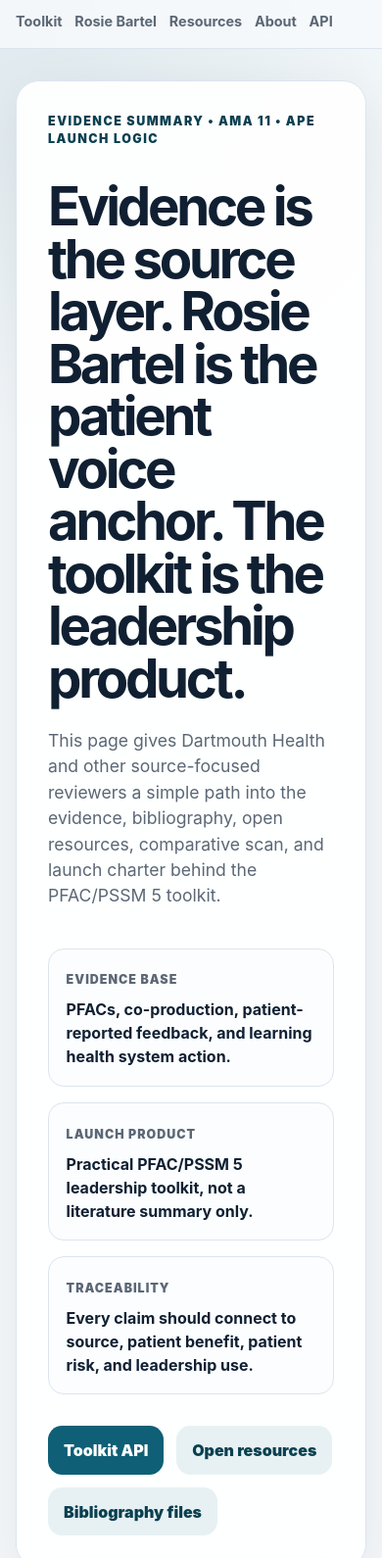
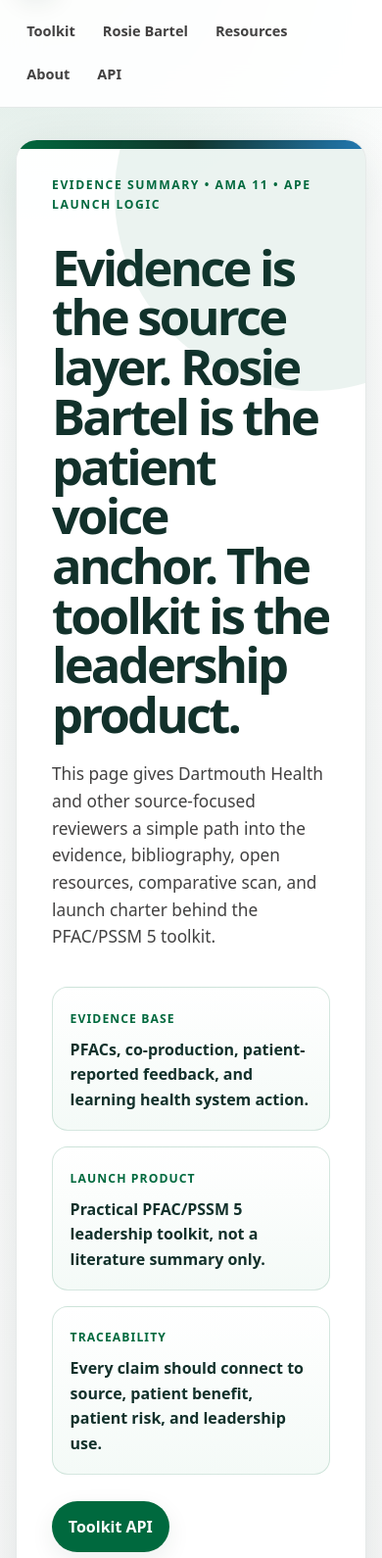
Before and after one commit to mega-byte2600/ape-pfac-pssm5-toolkit, a plain HTML site: page web/evidence.html in a window 390 px wide. Shown: the part 65-1655 px from the top of the page at 98% size. Drawn offline with Linux system fonts and the light colour scheme.

Commit message:
Apply Dartmouth-inspired visual polish

```diff
--- a/web/styles.css
+++ b/web/styles.css
@@ -1,25 +1,32 @@
 :root {
   color-scheme: light;
-  --ink: #102032;
-  --muted: #5b6775;
-  --line: #dce5ee;
-  --bg: #f7fafc;
+  --dartmouth-green: #00693e;
+  --forest: #12312b;
+  --pine: #0b3d2e;
+  --river: #267aba;
+  --granite: #424141;
+  --mist: #f7f7f7;
+  --cream: #fbfaf6;
+  --ink: #17211f;
+  --muted: #5f6b68;
+  --line: #d9e4df;
   --card: #ffffff;
-  --accent: #0f5f76;
-  --accent-dark: #0a4050;
-  --patient: #155e54;
-  --risk: #7a3e19;
-  --shadow: 0 18px 60px rgba(16, 32, 50, 0.10);
-  font-family: Inter, ui-sans-serif, system-ui, -apple-system, BlinkMacSystemFont, "Segoe UI", sans-serif;
+  --patient: #00693e;
+  --risk: #8a3a2b;
+  --shadow: 0 18px 50px rgba(18, 49, 43, 0.12);
+  --soft-shadow: 0 8px 24px rgba(18, 49, 43, 0.08);
+  font-family: ui-sans-serif, system-ui, -apple-system, BlinkMacSystemFont, "Segoe UI", Arial, sans-serif;
 }
 
 * { box-sizing: border-box; }
 html { scroll-behavior: smooth; }
 body {
   margin: 0;
-  background: radial-gradient(circle at top left, rgba(15, 95, 118, 0.12), transparent 32rem), var(--bg);
+  background:
+    radial-gradient(circle at 12% 0%, rgba(0, 105, 62, 0.16), transparent 28rem),
+    linear-gradient(180deg, #ffffff 0%, var(--mist) 48%, #eef5f1 100%);
   color: var(--ink);
-  line-height: 1.5;
+  line-height: 1.6;
 }
 
 a { color: inherit; }
@@ -27,10 +34,10 @@
   position: absolute;
   left: -999px;
   top: 1rem;
-  background: var(--ink);
+  background: var(--forest);
   color: white;
   padding: .75rem 1rem;
-  border-radius: .75rem;
+  border-radius: 999px;
 }
 .skip:focus { left: 1rem; z-index: 20; }
 
@@ -42,78 +49,104 @@
   align-items: center;
   justify-content: space-between;
   gap: 1rem;
-  padding: 1rem clamp(1rem, 3vw, 3rem);
-  background: rgba(247, 250, 252, 0.86);
-  backdrop-filter: blur(16px);
-  border-bottom: 1px solid var(--line);
+  padding: .95rem clamp(1rem, 3vw, 3rem);
+  background: rgba(255, 255, 255, 0.92);
+  backdrop-filter: blur(18px);
+  border-bottom: 1px solid rgba(18, 49, 43, .10);
 }
-.brand { display: flex; align-items: center; gap: .8rem; }
-.brand strong { display: block; letter-spacing: -.02em; }
+.brand { display: flex; align-items: center; gap: .85rem; }
+.brand strong { display: block; letter-spacing: -.02em; color: var(--forest); }
 .brand small { display: block; color: var(--muted); }
 .mark {
   display: grid;
   place-items: center;
   width: 2.7rem;
   height: 2.7rem;
-  border-radius: .9rem;
-  background: var(--accent);
+  border-radius: .85rem;
+  background: linear-gradient(135deg, var(--dartmouth-green), var(--forest));
   color: white;
-  font-weight: 800;
+  font-weight: 900;
+  box-shadow: var(--soft-shadow);
 }
-nav { display: flex; gap: .8rem; flex-wrap: wrap; }
+nav { display: flex; gap: .35rem; flex-wrap: wrap; justify-content: flex-end; }
 nav a {
   text-decoration: none;
-  color: var(--muted);
-  font-weight: 700;
-  font-size: .9rem;
+  color: var(--granite);
+  font-weight: 750;
+  font-size: .91rem;
+  padding: .45rem .7rem;
+  border-radius: 999px;
 }
-nav a:hover { color: var(--accent-dark); }
+nav a:hover { color: var(--dartmouth-green); background: rgba(0, 105, 62, .08); }
 
 main {
-  width: min(1180px, calc(100% - 2rem));
+  width: min(1160px, calc(100% - 2rem));
   margin: 0 auto;
   padding: 2rem 0 4rem;
 }
 .hero, .panel {
-  background: rgba(255, 255, 255, .92);
-  border: 1px solid var(--line);
-  border-radius: 1.5rem;
+  background: rgba(255, 255, 255, .94);
+  border: 1px solid rgba(18, 49, 43, .10);
+  border-radius: 1.35rem;
   box-shadow: var(--shadow);
 }
 .hero {
-  padding: clamp(2rem, 5vw, 4.5rem);
+  position: relative;
+  overflow: hidden;
+  padding: clamp(2.25rem, 5vw, 4.75rem);
   min-height: 560px;
   display: grid;
   align-content: center;
-  gap: 1.5rem;
+  gap: 1.35rem;
+}
+.hero::before {
+  content: "";
+  position: absolute;
+  inset: 0 0 auto 0;
+  height: .55rem;
+  background: linear-gradient(90deg, var(--dartmouth-green), var(--forest), var(--river));
+}
+.hero::after {
+  content: "";
+  position: absolute;
+  right: -9rem;
+  top: -9rem;
+  width: 25rem;
+  height: 25rem;
+  border-radius: 50%;
+  background: rgba(0, 105, 62, .08);
+  pointer-events: none;
 }
 .eyebrow {
   margin: 0 0 .5rem;
-  color: var(--accent-dark);
+  color: var(--dartmouth-green);
   text-transform: uppercase;
-  letter-spacing: .12em;
-  font-size: .78rem;
+  letter-spacing: .13em;
+  font-size: .76rem;
   font-weight: 900;
 }
 h1 {
   margin: 0;
-  max-width: 950px;
-  font-size: clamp(2.4rem, 6vw, 5rem);
-  line-height: .98;
-  letter-spacing: -.06em;
+  max-width: 920px;
+  font-size: clamp(2.35rem, 5.8vw, 4.8rem);
+  line-height: 1;
+  letter-spacing: -.055em;
+  color: var(--forest);
 }
 h2 {
   margin: 0;
-  font-size: clamp(1.5rem, 3vw, 2.4rem);
-  line-height: 1.05;
-  letter-spacing: -.04em;
+  font-size: clamp(1.45rem, 2.7vw, 2.3rem);
+  line-height: 1.08;
+  letter-spacing: -.035em;
+  color: var(--forest);
 }
-h3 { margin: .2rem 0 .6rem; line-height: 1.15; }
+h3 { margin: .2rem 0 .55rem; line-height: 1.18; color: var(--forest); }
+p { max-width: 78ch; }
 .lead {
   margin: 0;
-  max-width: 850px;
-  color: var(--muted);
-  font-size: clamp(1.1rem, 2vw, 1.35rem);
+  max-width: 830px;
+  color: var(--granite);
+  font-size: clamp(1.08rem, 2vw, 1.32rem);
 }
 .hero-grid {
   display: grid;
@@ -123,50 +156,56 @@
 }
 .hero-grid article {
   padding: 1.1rem;
-  border: 1px solid var(--line);
+  border: 1px solid rgba(0, 105, 62, .16);
   border-radius: 1rem;
-  background: #fbfdff;
+  background: linear-gradient(180deg, #ffffff, #f4faf7);
 }
 .hero-grid span, .tag {
   display: inline-block;
-  color: var(--muted);
-  font-size: .78rem;
+  color: var(--dartmouth-green);
+  font-size: .76rem;
   font-weight: 900;
   text-transform: uppercase;
-  letter-spacing: .08em;
+  letter-spacing: .09em;
 }
-.hero-grid strong { display: block; margin-top: .5rem; }
-.actions { display: flex; gap: .8rem; flex-wrap: wrap; margin-top: .5rem; }
+.hero-grid strong { display: block; margin-top: .45rem; color: var(--forest); }
+.actions { display: flex; gap: .75rem; flex-wrap: wrap; margin-top: .35rem; }
 .button {
   display: inline-flex;
   align-items: center;
   justify-content: center;
-  min-height: 2.8rem;
-  padding: .8rem 1rem;
-  border-radius: .9rem;
-  background: var(--accent);
+  min-height: 2.85rem;
+  padding: .82rem 1.05rem;
+  border-radius: 999px;
+  background: var(--dartmouth-green);
   color: white;
   font-weight: 900;
   text-decoration: none;
+  box-shadow: var(--soft-shadow);
 }
-.button.secondary { background: #e7f1f4; color: var(--accent-dark); }
+.button:hover { background: var(--forest); transform: translateY(-1px); }
+.button.secondary { background: #e8f2ee; color: var(--forest); box-shadow: none; }
 
-.panel { margin-top: 1.25rem; padding: clamp(1.25rem, 3vw, 2rem); }
+.panel { margin-top: 1.15rem; padding: clamp(1.35rem, 3vw, 2.15rem); }
 .patient-first {
   display: grid;
   grid-template-columns: 1fr 1fr;
   gap: 1.25rem;
-  background: linear-gradient(135deg, #ffffff, #edf8f5);
+  background: linear-gradient(135deg, #ffffff 0%, #eef7f2 100%);
 }
 .question-stack { display: grid; gap: .8rem; }
 .question {
+  display: block;
   padding: 1rem;
   border-radius: 1rem;
   background: white;
-  border: 1px solid rgba(21, 94, 84, .22);
-  color: var(--patient);
-  font-weight: 900;
+  border: 1px solid rgba(0, 105, 62, .18);
+  color: var(--forest);
+  font-weight: 850;
+  text-decoration: none;
+  box-shadow: 0 4px 18px rgba(18, 49, 43, .05);
 }
+a.question:hover { border-color: var(--dartmouth-green); color: var(--dartmouth-green); }
 .section-title { max-width: 900px; margin-bottom: 1.25rem; }
 .section-title p:not(.eyebrow) { color: var(--muted); }
 .card-grid, .evidence-grid {
@@ -174,15 +213,16 @@
   grid-template-columns: repeat(3, 1fr);
   gap: 1rem;
 }
-.card, .evidence-card, .step {
-  background: #fbfdff;
-  border: 1px solid var(--line);
+.card, .evidence-card, .step, .risk-card {
+  background: #ffffff;
+  border: 1px solid rgba(18, 49, 43, .10);
   border-radius: 1rem;
-  padding: 1rem;
+  padding: 1.05rem;
+  box-shadow: 0 6px 22px rgba(18, 49, 43, .045);
 }
-.card p, .evidence-card p, .step p { color: var(--muted); margin: .5rem 0 0; }
-.benefit { color: var(--patient) !important; font-weight: 800; }
-.guardrail { color: var(--risk) !important; font-weight: 800; }
+.card p, .evidence-card p, .step p, .risk-card p { color: var(--muted); margin: .5rem 0 0; }
+.benefit { color: var(--patient) !important; font-weight: 850; }
+.guardrail, .risk { color: var(--risk) !important; font-weight: 850; }
 .use { font-size: .93rem; }
 .step-list {
   display: grid;
@@ -202,8 +242,8 @@
   place-items: center;
   width: 2rem;
   height: 2rem;
-  border-radius: .7rem;
-  background: var(--accent);
+  border-radius: .65rem;
+  background: var(--dartmouth-green);
   color: white;
   font-weight: 900;
 }
@@ -211,14 +251,32 @@
   display: inline-flex;
   margin-top: .9rem;
   font-weight: 900;
-  color: var(--accent-dark);
+  color: var(--dartmouth-green);
   text-decoration: none;
 }
 .resource-link::after { content: " ↗"; }
 .references ol { padding-left: 1.3rem; }
 .references li { margin-bottom: .8rem; color: var(--muted); }
+.stat-grid {
+  display: grid;
+  grid-template-columns: repeat(3, 1fr);
+  gap: 1rem;
+}
+.stat {
+  background: var(--forest);
+  color: white;
+  border-radius: 1.1rem;
+  padding: 1.25rem;
+}
+.stat strong { display: block; font-size: clamp(2rem, 5vw, 3.4rem); line-height: 1; }
+.stat span { display: block; margin-top: .5rem; color: #dbe9e3; font-weight: 700; }
+.alert-band {
+  border-left: .45rem solid var(--risk);
+  background: #fff8f4;
+}
+.qr-code { width: 220px; max-width: 100%; border-radius: 1rem; border: 1px solid var(--line); padding: .5rem; background: white; }
 footer {
-  width: min(1180px, calc(100% - 2rem));
+  width: min(1160px, calc(100% - 2rem));
   margin: 0 auto 2rem;
   display: flex;
   justify-content: space-between;
@@ -229,6 +287,8 @@
 
 @media (max-width: 900px) {
   .site-header { align-items: flex-start; flex-direction: column; }
-  .hero-grid, .patient-first, .card-grid, .evidence-grid, .step-list { grid-template-columns: 1fr; }
-  h1 { font-size: clamp(2.2rem, 14vw, 3.7rem); }
+  nav { justify-content: flex-start; }
+  .hero-grid, .patient-first, .card-grid, .evidence-grid, .step-list, .stat-grid { grid-template-columns: 1fr; }
+  .hero { min-height: auto; }
+  h1 { font-size: clamp(2.15rem, 13vw, 3.55rem); }
 }
```
